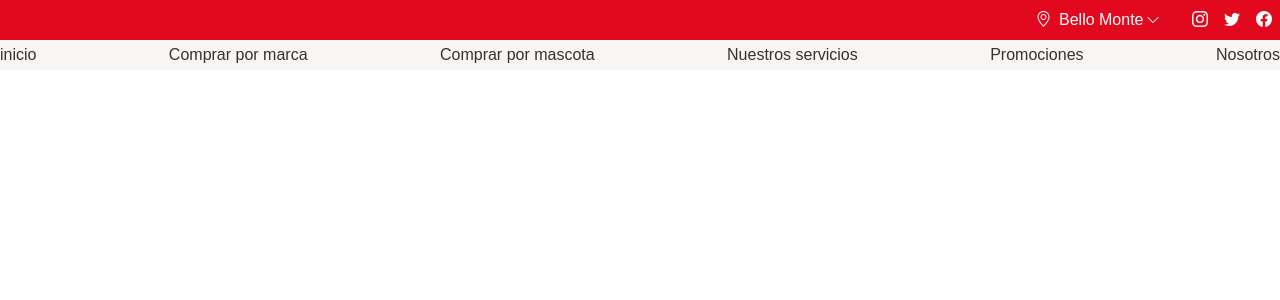
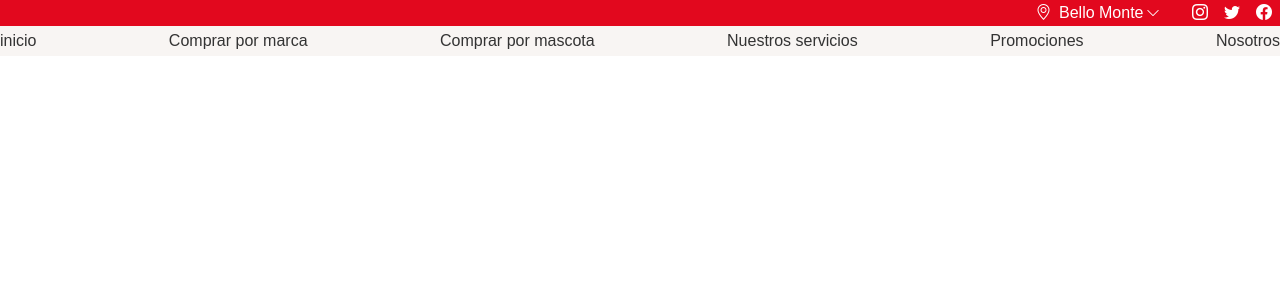
Before and after one commit to andlicon/maxipet, a Next.js app: page / in a window 1280 px wide. Shown: the top 300 px of the page. Built offline with nearby package versions, Linux system fonts and the light colour scheme.

Commit message:
ADD: all components has the correct height

```diff
--- a/components/Header.tsx
+++ b/components/Header.tsx
@@ -10,8 +10,8 @@ function Header() {
 
   return (
     <>
-      <div className='header'>
-        <div className="container mx-auto py-2 flex flex-row justify-end gap-x-4">
+      <div className='header flex flex-row items-center'>
+        <div className="container mx-auto flex flex-row justify-end items-center gap-x-4">
           <SelectLocation locations={locationsList} />
           <SocialMediasBar socialMedias={socialMediaList} />
         </div>
--- a/styles/header.css
+++ b/styles/header.css
@@ -1,8 +1,14 @@
 .header {
-    background-color: var(--bg-primary);
+  background-color: var(--bg-primary);
+  height: 26px;
 }
+
+.header>*{
+  max-height: 16px;
+}
+
 
 .header *,
 .header a {
-    color: white;
+  color: white;
 }
```
